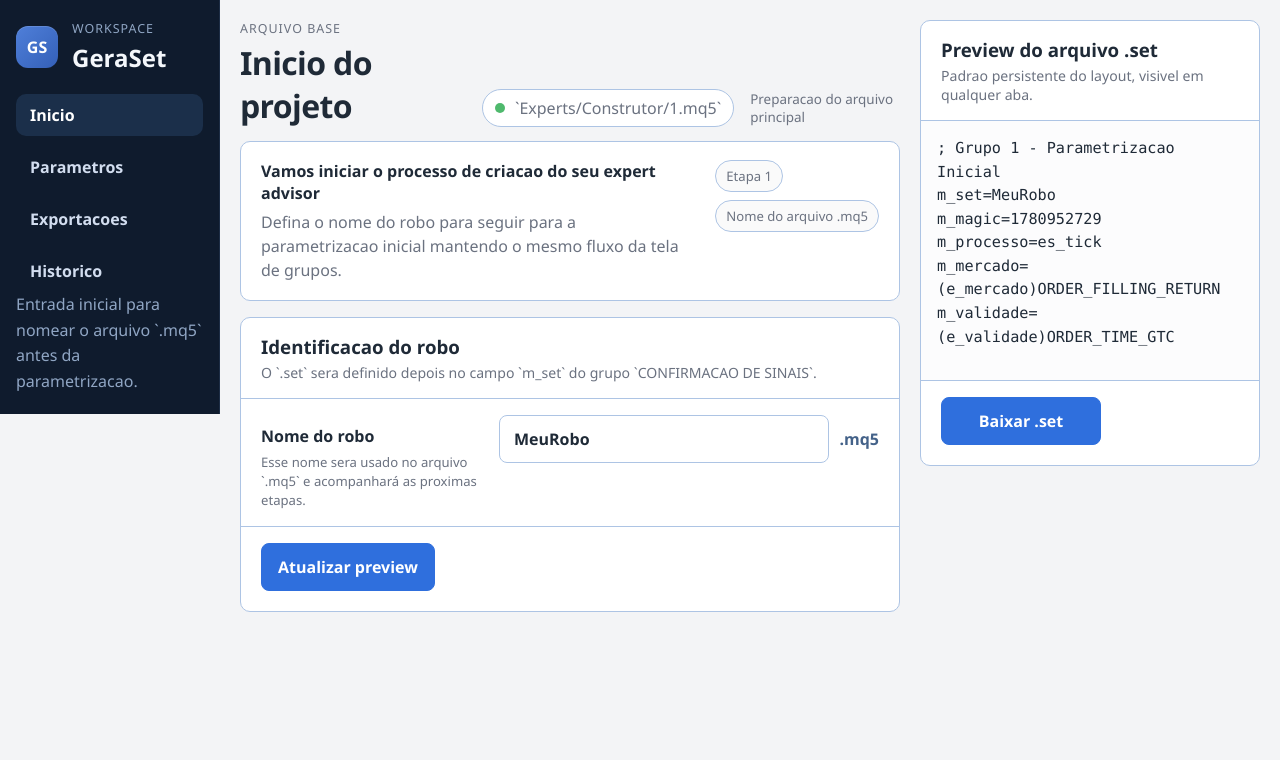
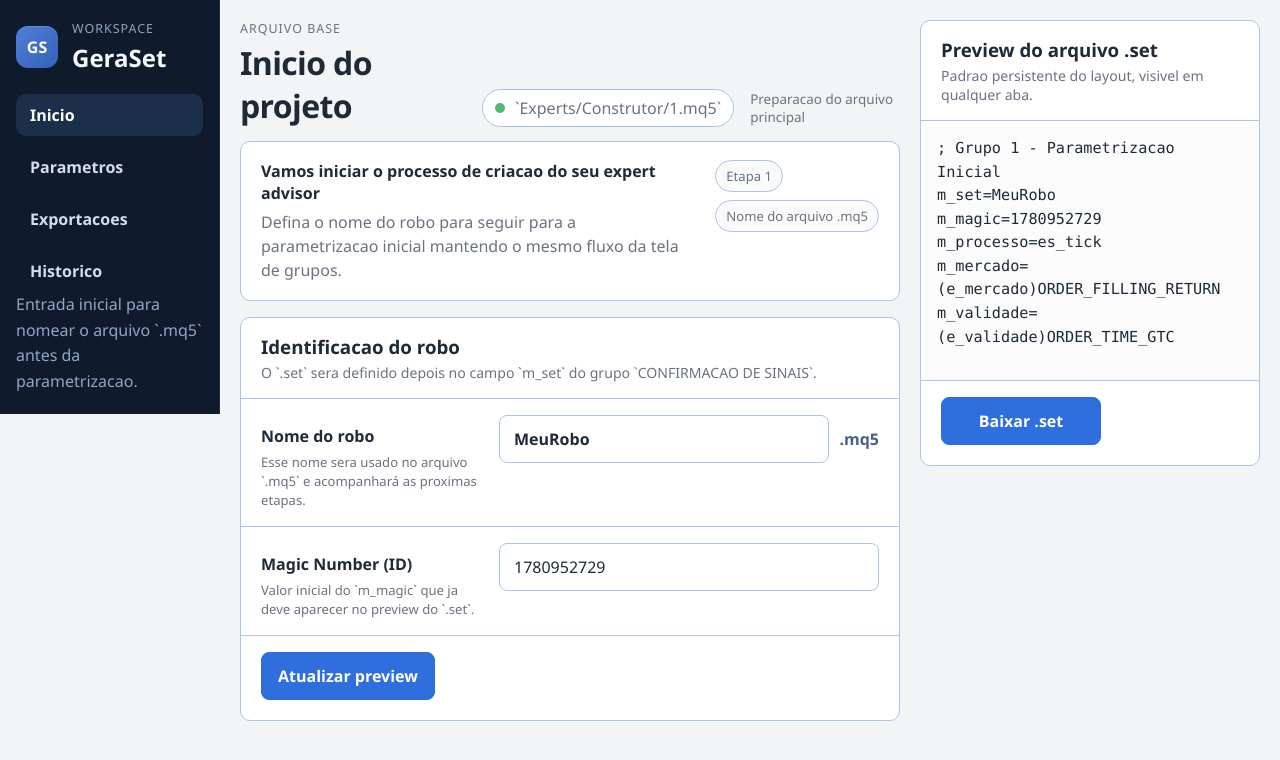
Before and after one commit to MarceloAnsilago/v4, a Flask app: page / in a window 1280 px wide. Shown: the top 760 px of the page. Run offline with Flask 3, Linux system fonts and the light colour scheme.

Commit message:
Magic number na pagina inicio

```diff
--- a/app.py
+++ b/app.py
@@ -106,7 +106,7 @@ app = Flask(__name__)
 @app.route("/")
 def index():
     robot_name = sanitize_robot_name(request.args.get("robot"))
-    values = build_group_1_values()
+    values = build_group_1_values(request.args)
     set_content = build_group_1_set_content(values, robot_name)
     return render_template("index.html", robot_name=robot_name, values=values, set_content=set_content)
 
@@ -114,14 +114,16 @@ def index():
 @app.route("/iniciar", methods=["POST"])
 def iniciar():
     robot_name = sanitize_robot_name(request.form.get("robot_name"))
-    return redirect(url_for("grupo_1", robot=robot_name))
+    values = build_group_1_values(request.form)
+    return redirect(url_for("grupo_1", robot=robot_name, m_magic=values["m_magic"]))
 
 
 @app.route("/grupo-1", methods=["GET", "POST"])
 def grupo_1():
     robot_name = sanitize_robot_name(request.values.get("robot"))
-    values = build_group_1_values(request.form if request.method == "POST" else None)
-    flow_values = build_group_1_flow_values(request.form if request.method == "POST" else None)
+    source_data = request.form if request.method == "POST" else request.args
+    values = build_group_1_values(source_data)
+    flow_values = build_group_1_flow_values(source_data)
     set_content = build_group_1_set_content(values, robot_name)
     started = request.method == "POST"
     return render_template(
--- a/templates/index.html
+++ b/templates/index.html
@@ -81,6 +81,16 @@
                             </div>
                         </div>
 
+                        <div class="form-row">
+                            <div class="form-row-label">
+                                <label for="m_magic">Magic Number (ID)</label>
+                                <span class="field-help">Valor inicial do `m_magic` que ja deve aparecer no preview do `.set`.</span>
+                            </div>
+                            <div class="form-row-control">
+                                <input id="m_magic" name="m_magic" type="number" value="{{ values['m_magic'] }}">
+                            </div>
+                        </div>
+
                         <div class="button-row">
                             <button type="submit" class="primary-button">Atualizar preview</button>
                         </div>
```
